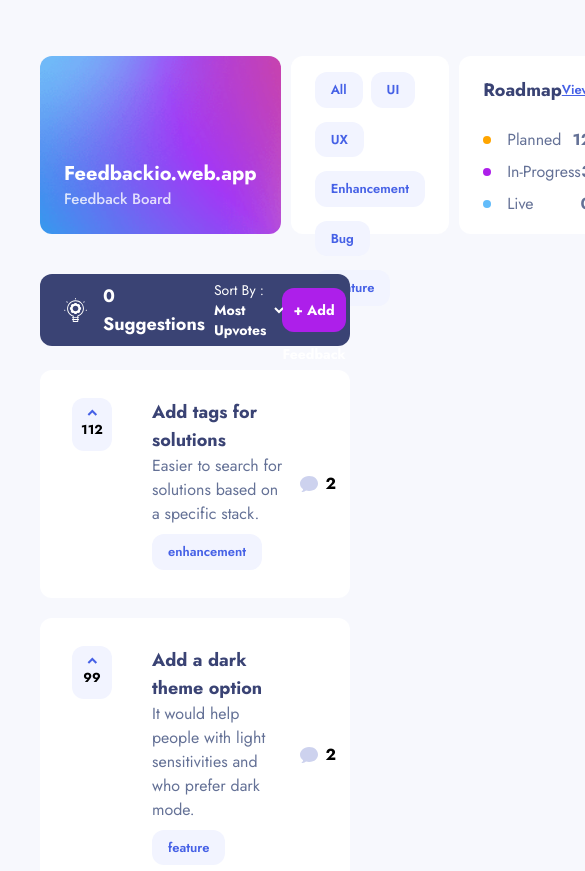
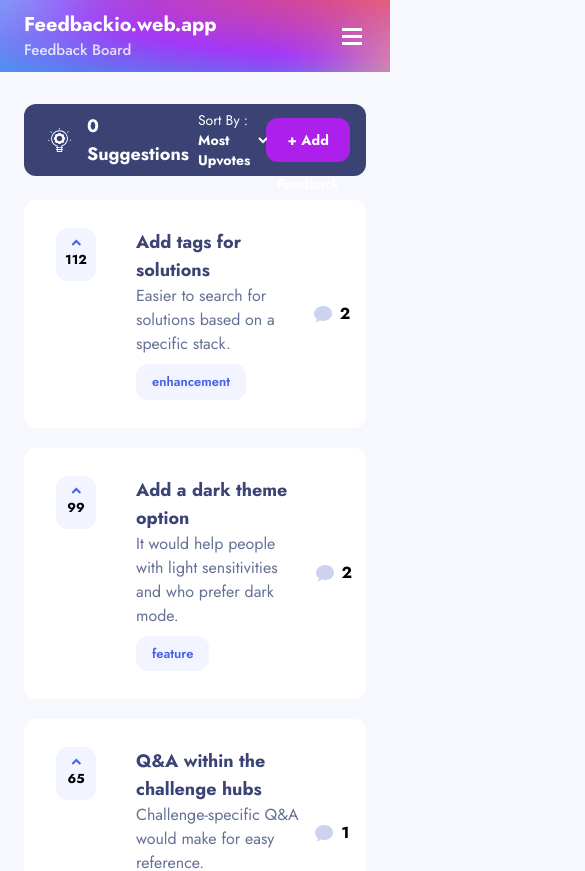
Before and after one commit to george572/Feedbackio, a Vue app: page / in a window 390 px wide. Shown: the top 871 px of the page, 585 px wide, since content can reach past the window. Built offline with nearby package versions, Linux system fonts and the light colour scheme.

Commit message:
added responsive menu

```diff
--- /dev/null
+++ b/src/components/base/AppBurgerIcon.vue
@@ -0,0 +1,32 @@
+<script setup lang="ts">
+defineProps({
+    isNavOpen: {
+        type: Boolean,
+        required: false,
+        default: false,
+    },
+});
+
+defineEmits(['openNav']);
+
+</script>
+
+<template>
+  <div
+    class="flex flex-col items-center justify-center gap-1 p-1 cursor-pointer"
+    @click="$emit('openNav')"
+  >
+    <div
+      class="w-[20px] h-[3px] bg-white transition-all duration-300"
+      :class="{'transform rotate-[40deg] relative top-[5px]' : isNavOpen}"
+    />
+    <div
+      v-if="!isNavOpen"
+      class="w-[20px] h-[3px] bg-white"
+    />
+    <div
+      class="w-[20px] h-[3px] bg-white transition-all duration-300"
+      :class="{'transform rotate-[-40deg] relative bottom-[2px]' : isNavOpen}"
+    />
+  </div>
+</template>
--- /dev/null
+++ b/src/components/base/MobileHeader.vue
@@ -0,0 +1,46 @@
+<script setup lang="ts">
+import { ref } from 'vue';
+import AppBurgerIcon from './AppBurgerIcon.vue';
+import MobileNavMenu from './MobileNavMenu.vue';
+
+const openNavMenu = ref(false);
+</script>
+
+<template>
+  <div class="h-[72px] header w-full flex justify-between items-center p-6 relative">
+    <div>
+      <h1 class="text-white font-[Jost-Bold] text-xl">
+        Feedbackio.web.app
+      </h1>
+      <h2 class="text-white font-[Jost-Medium] text-[15px] opacity-80">
+        Feedback Board
+      </h2>
+    </div>
+    <AppBurgerIcon
+      :is-nav-open="openNavMenu"
+      @open-nav="openNavMenu = !openNavMenu"
+    />
+    <MobileNavMenu
+      :is-nav-open="openNavMenu"
+      @close-nav="openNavMenu = false"
+    />
+  </div>
+</template>
+
+<style scoped>
+.header {
+    background-image: url('../../assets/images/mobile-header.png');
+    background-size: cover;
+    background-repeat: no-repeat;
+}
+
+.v-enter-active,
+.v-leave-active {
+  transition: transform 0.3s ease;
+}
+
+.v-enter-from,
+.v-leave-to {
+  transform: translaxeX(100%);
+}
+</style>
--- /dev/null
+++ b/src/components/base/MobileNavMenu.vue
@@ -0,0 +1,46 @@
+<script setup lang="ts">
+import { watch } from 'vue';
+import SidebarRoadmap from '../sidebar/sidebar-roadmap/SidebarRoadmap.vue';
+import SidebarFilters from '../sidebar/sidebar-filters/SidebarFilters.vue';
+const props = defineProps({
+    isNavOpen: {
+        type: Boolean,
+        required: false,
+        default: false,
+    },
+});
+
+defineEmits(['closeNav']);
+
+const scrollHandler = () => {
+    window.scrollTo(0, 0);
+};
+
+watch(() => props.isNavOpen, (value) => {
+    if (value) {
+        window.addEventListener('scroll', scrollHandler);
+    } else {
+        window.removeEventListener('scroll', scrollHandler);
+    }
+});
+</script>
+
+<template>
+  <div
+    class="absolute left-0 top-[72px] w-full z-50"
+    :class="{'invisible' : !isNavOpen}"
+  >
+    <div
+      class="absolute left-0 w-full h-screen bg-black bg-opacity-20"
+      :class="{'flex' : isNavOpen, 'hidden' : !isNavOpen}"
+      @click="$emit('closeNav')"
+    />
+    <div
+      class="box-border absolute right-0 z-50 flex flex-col items-center justify-start h-screen gap-6 pt-6 overflow-hidden text-white transition-all duration-300 bg-lightGray"
+      :class="{'w-[271px] px-6': isNavOpen, 'w-0': !isNavOpen}"
+    >
+      <SidebarRoadmap v-if="isNavOpen" />
+      <SidebarFilters v-if="isNavOpen" />
+    </div>
+  </div>
+</template>
--- a/src/components/sidebar/sidebar-filters/SidebarFilters.vue
+++ b/src/components/sidebar/sidebar-filters/SidebarFilters.vue
@@ -20,7 +20,7 @@ const filterByTag = ( tagName: string) => {
 </script>
 
 <template>
-  <div class="w-full bg-white rounded-xl h-[178px] lg:h-[166px] px-6 py-4 flex flex-wrap gap-2 items-start gap-y-3.5">
+  <div class="min-w-[223px] md:min-w-[initial] w-full bg-white rounded-xl h-[178px] lg:h-[166px] px-6 py-4 flex flex-wrap gap-2 items-start gap-y-3.5 overflow-hidden">
     <SidebarFiltersTag
       v-for="tag in tags"
       :key="tag.value"
--- a/src/components/sidebar/sidebar-roadmap/SidebarRoadmap.vue
+++ b/src/components/sidebar/sidebar-roadmap/SidebarRoadmap.vue
@@ -9,7 +9,7 @@ const tasksData = [
 </script>
 
 <template>
-  <div class="w-full h-[178px] rounded-xl bg-white py-5 px-6">
+  <div class="min-w-[223px] md:min-w-[initial] w-full h-[178px] rounded-xl bg-white py-5 px-6 overflow-hidden">
     <div class="flex items-center justify-between">
       <h2 class="font-[Jost-Bold] text-lg text-darkBlue">
         Roadmap
--- a/src/components/suggestions-list/SuggestionsList.vue
+++ b/src/components/suggestions-list/SuggestionsList.vue
@@ -28,7 +28,7 @@ const parseSuggestionsData = () => {
 </script>
 
 <template>
-  <div class="w-full">
+  <div class="w-full px-6 md:px-0">
     <SuggestionsHeader />
     <div class="mt-6">
       <SuggestionItem
--- a/src/views/DashboardView.vue
+++ b/src/views/DashboardView.vue
@@ -1,11 +1,13 @@
 <script setup lang="ts">
 import Sidebar from '@/components/sidebar/Sidebar.vue';
 import SuggestionsList from '@/components/suggestions-list/SuggestionsList.vue';
+import MobileHeader from '@/components/base/MobileHeader.vue';
 </script>
 
 <template>
-  <main class="max-w-[1110px] mx-auto flex items-start gap-10 lg:gap-8 my-14 lg:my-24 px-10 flex-col lg:flex-row">
-    <Sidebar />
+  <main class="max-w-[1110px] mx-auto flex items-start gap-8 md:gap-10 lg:gap-8 my-0 md:my-14 lg:my-24 px-0 md:px-10 flex-col lg:flex-row">
+    <Sidebar class="hidden md:flex" />
+    <MobileHeader class="md:hidden" />
     <SuggestionsList />
   </main>
 </template>
--- a/tailwind.config.js
+++ b/tailwind.config.js
@@ -20,7 +20,7 @@ export default {
       },
       screens: {
         'sm': '640px',
-        'md': '768px',
+        'md': '770px',
         'lg': '960px',
         'xl': '1280px',
         '2xl': '1536px',
```
Also changed, not shown: src/assets/images/mobile-header.png (added).
